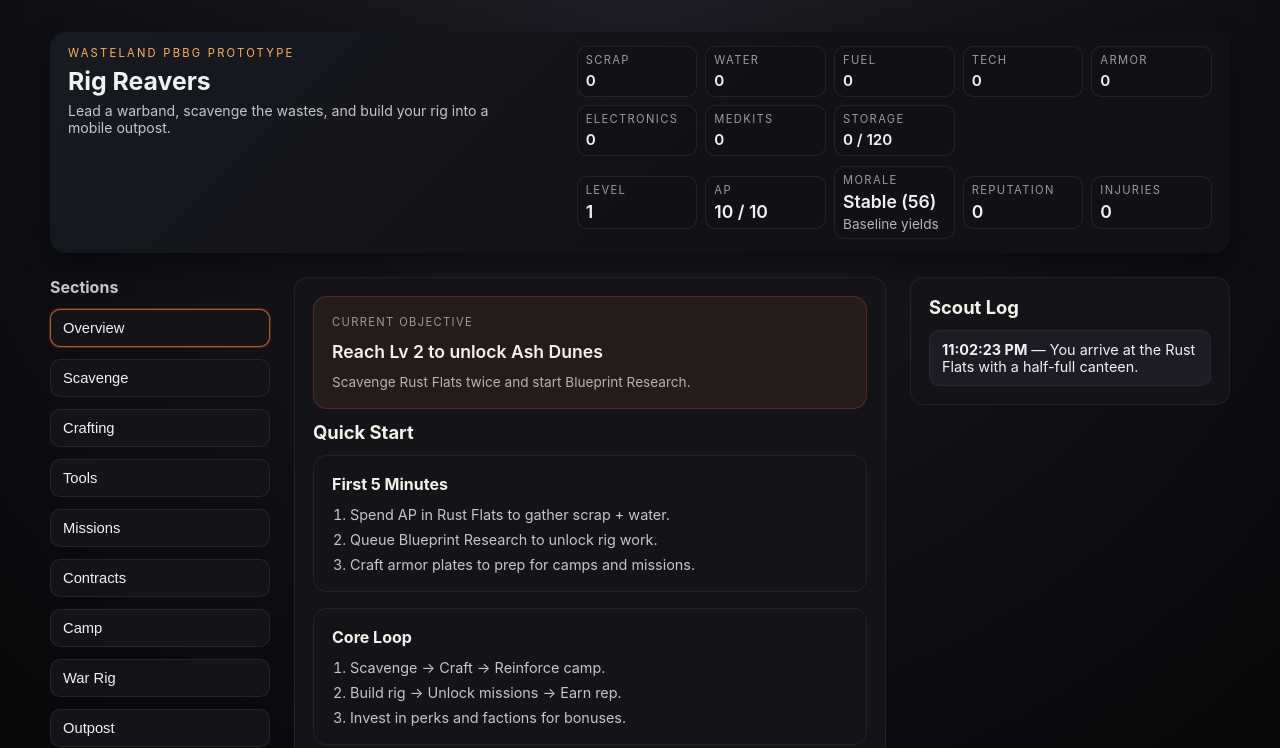
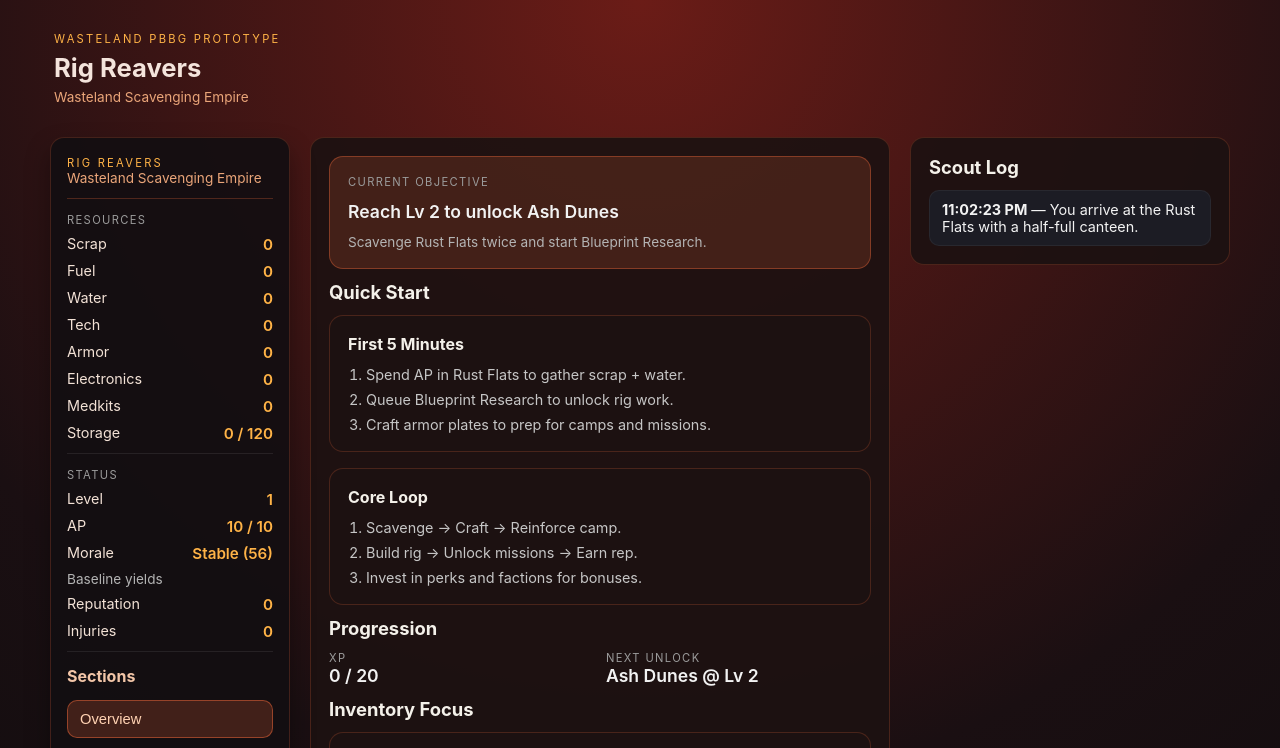
Before and after one commit to hermanjustinm/Rig-Reavers, a plain HTML site: page web/index.html in a window 1280 px wide. Shown: the top 748 px of the page. Drawn offline with Linux system fonts and the light colour scheme.

Commit message:
Reskin layout with sidebar focus

```diff
--- a/web/index.html
+++ b/web/index.html
@@ -11,76 +11,80 @@
       <header class="hero">
         <div class="hero-title">
           <p class="tag">Wasteland PBBG Prototype</p>
-          <div class="title-row">
-            <h1>Rig Reavers</h1>
-            <p class="subtitle">
-              Lead a warband, scavenge the wastes, and build your rig into a mobile outpost.
-            </p>
-          </div>
-        </div>
-        <div class="hero-meta">
-          <div class="hero-resources">
-            <div class="resource-pill">
-              <p class="label">Scrap</p>
-              <p id="scrap" class="value">0</p>
-            </div>
-            <div class="resource-pill">
-              <p class="label">Water</p>
-              <p id="water" class="value">0</p>
-            </div>
-            <div class="resource-pill">
-              <p class="label">Fuel</p>
-              <p id="fuel" class="value">0</p>
-            </div>
-            <div class="resource-pill">
-              <p class="label">Tech</p>
-              <p id="tech" class="value">0</p>
-            </div>
-            <div class="resource-pill">
-              <p class="label">Armor</p>
-              <p id="armor" class="value">0</p>
-            </div>
-            <div class="resource-pill">
-              <p class="label">Electronics</p>
-              <p id="electronics" class="value">0</p>
-            </div>
-            <div class="resource-pill">
-              <p class="label">Medkits</p>
-              <p id="medkits" class="value">0</p>
-            </div>
-            <div class="resource-pill">
-              <p class="label">Storage</p>
-              <p id="storage" class="value">0 / 0</p>
-            </div>
-          </div>
-          <div class="status status-compact">
-            <div class="status-pill">
-              <p class="label">Level</p>
-              <p id="level" class="value">1</p>
-            </div>
-            <div class="status-pill">
-              <p class="label">AP</p>
-              <p id="ap" class="value">10</p>
-            </div>
-            <div class="status-pill">
-              <p class="label">Morale</p>
-              <p id="morale" class="value">Stable</p>
-              <p id="morale-detail" class="hint">Morale affects yields and injuries.</p>
-            </div>
-            <div class="status-pill">
-              <p class="label">Reputation</p>
-              <p id="rep" class="value">0</p>
-            </div>
-            <div class="status-pill">
-              <p class="label">Injuries</p>
-              <p id="injuries" class="value">0</p>
-            </div>
-          </div>
+          <h1>Rig Reavers</h1>
+          <p class="subtitle">Wasteland Scavenging Empire</p>
         </div>
       </header>
 
       <div class="layout">
         <aside class="sidebar-nav">
+          <div class="sidebar-brand">
+            <p class="tag">Rig Reavers</p>
+            <p class="subtitle">Wasteland Scavenging Empire</p>
+          </div>
+          <div class="sidebar-section">
+            <p class="label">Resources</p>
+            <div class="sidebar-resources">
+              <div class="resource-row">
+                <span>Scrap</span>
+                <span id="scrap" class="value">0</span>
+              </div>
+              <div class="resource-row">
+                <span>Fuel</span>
+                <span id="fuel" class="value">0</span>
+              </div>
+              <div class="resource-row">
+                <span>Water</span>
+                <span id="water" class="value">0</span>
+              </div>
+              <div class="resource-row">
+                <span>Tech</span>
+                <span id="tech" class="value">0</span>
+              </div>
+              <div class="resource-row">
+                <span>Armor</span>
+                <span id="armor" class="value">0</span>
+              </div>
+              <div class="resource-row">
+                <span>Electronics</span>
+                <span id="electronics" class="value">0</span>
+              </div>
+              <div class="resource-row">
+                <span>Medkits</span>
+                <span id="medkits" class="value">0</span>
+              </div>
+              <div class="resource-row">
+                <span>Storage</span>
+                <span id="storage" class="value">0 / 0</span>
+              </div>
+            </div>
+          </div>
+          <div class="sidebar-section">
+            <p class="label">Status</p>
+            <div class="sidebar-resources">
+              <div class="resource-row">
+                <span>Level</span>
+                <span id="level" class="value">1</span>
+              </div>
+              <div class="resource-row">
+                <span>AP</span>
+                <span id="ap" class="value">10</span>
+              </div>
+              <div class="resource-row">
+                <span>Morale</span>
+                <span id="morale" class="value">Stable</span>
+              </div>
+              <p id="morale-detail" class="hint">Morale affects yields and injuries.</p>
+              <div class="resource-row">
+                <span>Reputation</span>
+                <span id="rep" class="value">0</span>
+              </div>
+              <div class="resource-row">
+                <span>Injuries</span>
+                <span id="injuries" class="value">0</span>
+              </div>
+            </div>
+          </div>
           <h2>Sections</h2>
           <button type="button" class="nav-link active" data-section="overview">Overview</button>
           <button type="button" class="nav-link" data-section="scavenge">Scavenge</button>
--- a/web/styles.css
+++ b/web/styles.css
@@ -15,8 +15,8 @@
   min-height: 100vh;
   display: flex;
   justify-content: center;
-  padding: 32px;
-  background: radial-gradient(circle at top, #1c1c24 0%, #08090b 60%);
+  padding: 24px;
+  background: radial-gradient(circle at top, #6b1c17 0%, #1a0f12 55%, #0b0b0c 100%);
 }
 
 .app {
@@ -27,13 +27,10 @@
 }
 
 .hero {
-  display: grid;
-  grid-template-columns: minmax(0, 1fr) minmax(0, 1.3fr);
-  gap: 14px 20px;
-  padding: 14px 18px;
-  border-radius: 16px;
-  background: linear-gradient(135deg, #181a22, #101216 60%);
-  box-shadow: 0 12px 30px rgba(0, 0, 0, 0.4);
+  display: flex;
+  justify-content: space-between;
+  padding: 8px 4px;
+  color: #f4e4dc;
 }
 
 .hero-title {
@@ -56,25 +53,20 @@
 }
 
 h1 {
-  font-size: 1.55rem;
+  font-size: 1.6rem;
   margin: 0;
 }
 
 .subtitle {
   max-width: 460px;
-  color: #c6c6c6;
-  font-size: 0.88rem;
-}
-
-.hero-meta {
-  display: grid;
-  gap: 10px;
+  color: #eaa579;
+  font-size: 0.85rem;
 }
 
 .layout {
   display: grid;
-  grid-template-columns: 220px minmax(0, 1fr) 320px;
-  gap: 24px;
+  grid-template-columns: 240px minmax(0, 1fr) 320px;
+  gap: 20px;
   align-items: start;
 }
 
@@ -88,26 +80,32 @@
   top: 24px;
   display: flex;
   flex-direction: column;
-  gap: 12px;
+  gap: 14px;
+  padding: 18px 16px;
+  border-radius: 14px;
+  background: rgba(19, 15, 18, 0.92);
+  border: 1px solid rgba(255, 111, 61, 0.2);
+  box-shadow: 0 12px 24px rgba(0, 0, 0, 0.35);
 }
 
 .sidebar-nav h2 {
   font-size: 1rem;
-  color: #c6c6c6;
+  color: #f3c6a8;
 }
 
 .nav-link {
-  background: #141418;
+  background: transparent;
   color: inherit;
-  border: 1px solid rgba(255, 255, 255, 0.08);
+  border: 1px solid transparent;
   border-radius: 10px;
   padding: 10px 12px;
   text-align: left;
 }
 
 .nav-link.active {
-  border-color: rgba(255, 111, 61, 0.7);
-  box-shadow: 0 0 0 1px rgba(255, 111, 61, 0.25);
+  background: rgba(255, 111, 61, 0.2);
+  border-color: rgba(255, 111, 61, 0.45);
+  color: #ffd2b3;
 }
 
 .content {
@@ -115,46 +113,34 @@
   gap: 16px;
 }
 
-.hero-resources {
+.sidebar-brand {
+  border-bottom: 1px solid rgba(255, 111, 61, 0.25);
+  padding-bottom: 12px;
+}
+
+.sidebar-section {
+  border-bottom: 1px solid rgba(255, 255, 255, 0.08);
+  padding-bottom: 10px;
   display: grid;
-  grid-template-columns: repeat(auto-fit, minmax(110px, 1fr));
   gap: 8px;
 }
 
-.resource-pill {
-  background: rgba(18, 18, 23, 0.6);
-  border-radius: 10px;
-  padding: 6px 8px;
-  border: 1px solid rgba(255, 255, 255, 0.08);
-  display: flex;
-  flex-direction: column;
-  gap: 4px;
-}
-
-.resource-pill .value {
-  font-size: 0.95rem;
-}
-
-.status {
+.sidebar-resources {
   display: grid;
-  grid-template-columns: repeat(2, minmax(0, 1fr));
-  gap: 16px;
-  align-items: center;
-}
-
-.status-compact {
-  grid-template-columns: repeat(auto-fit, minmax(120px, 1fr));
   gap: 8px;
 }
 
-.status-pill {
-  background: rgba(18, 18, 23, 0.6);
-  border-radius: 10px;
-  padding: 6px 8px;
-  border: 1px solid rgba(255, 255, 255, 0.08);
+.resource-row {
   display: flex;
-  flex-direction: column;
-  gap: 4px;
+  justify-content: space-between;
+  font-size: 0.9rem;
+  color: #f3e2d6;
+}
+
+.resource-row .value {
+  font-size: 0.95rem;
+  font-weight: 600;
+  color: #ffb347;
 }
 
 .label {
@@ -177,17 +163,17 @@
 
 .panel {
   padding: 18px;
-  background: #141418;
+  background: rgba(29, 18, 18, 0.92);
   border-radius: 14px;
-  border: 1px solid rgba(255, 255, 255, 0.06);
+  border: 1px solid rgba(255, 111, 61, 0.2);
   display: flex;
   flex-direction: column;
   gap: 12px;
 }
 
 .objective-banner {
-  background: rgba(255, 111, 61, 0.08);
-  border-color: rgba(255, 111, 61, 0.2);
+  background: rgba(255, 111, 61, 0.16);
+  border-color: rgba(255, 111, 61, 0.35);
 }
 
 .panel > h2 {
```
